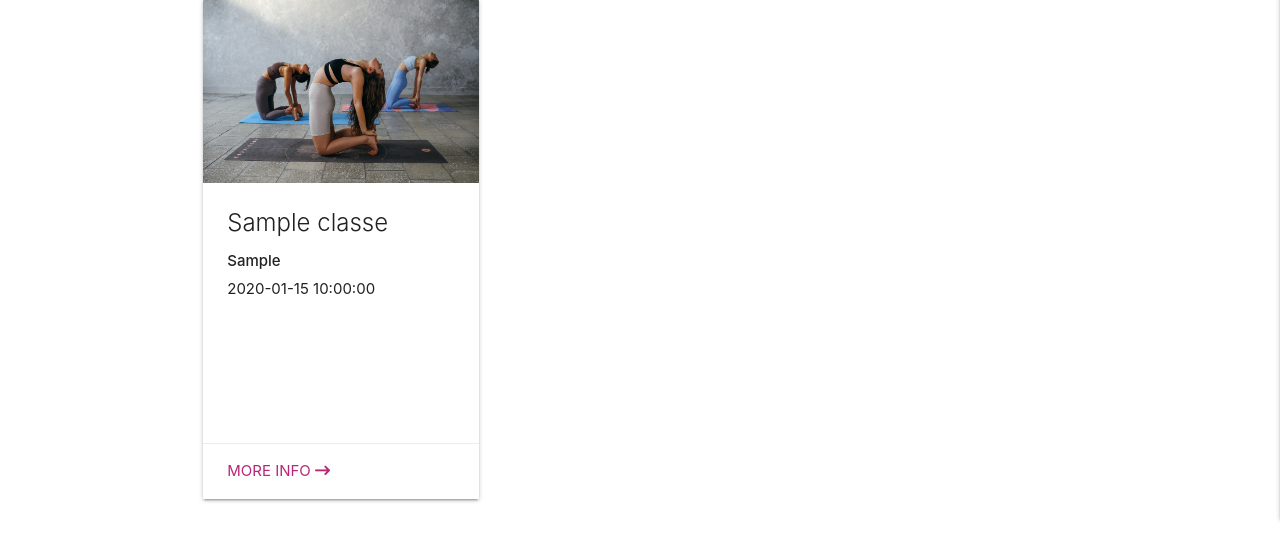
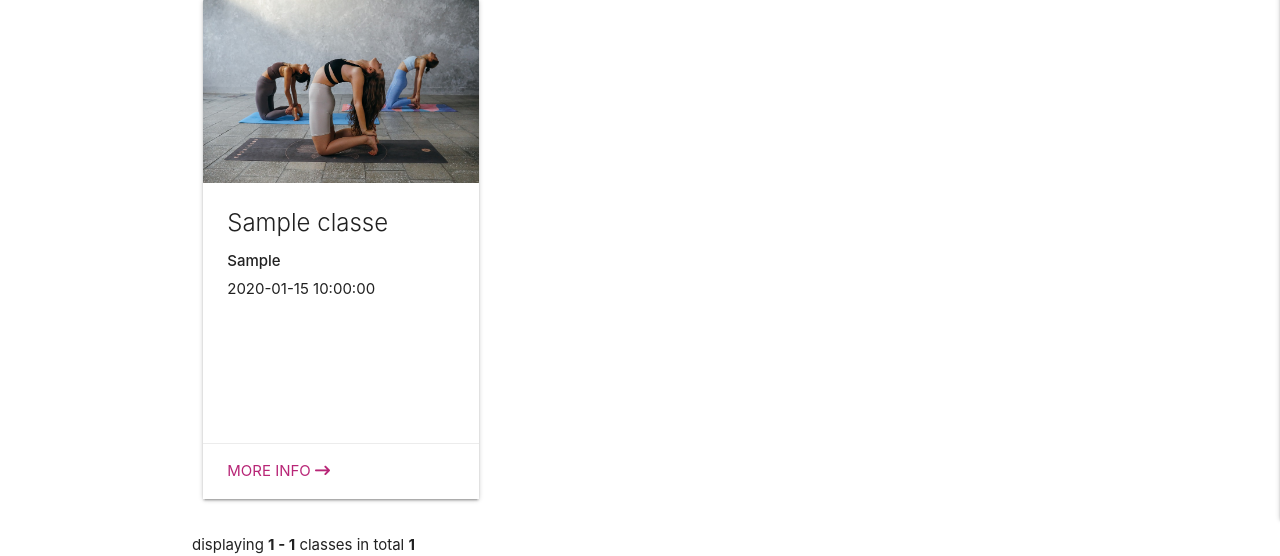
Before and after one commit to monika-hrda/yoga-hub, a Flask app: page /search in a window 1280 px wide. Shown: the part 341-897 px from the top of the page. Before the commit the page ends 862 px from the top, so only its background shows below. Run offline with Flask 2, Linux system fonts and the light colour scheme; a database or web service that is not in the repository returns one stand-in record (values such as "Sample title"); some libraries are stand-ins or nearby versions.

Commit message:
Add Pagination to Classes page, also paginate Search results

```diff
--- a/app.py
+++ b/app.py
@@ -5,6 +5,7 @@ from flask import (
 from flask_pymongo import PyMongo
 from bson.objectid import ObjectId
 from werkzeug.security import generate_password_hash, check_password_hash
+from flask_paginate import Pagination
 if os.path.exists("env.py"):
     import env
 
@@ -26,9 +27,28 @@ def home():
 
 @app.route("/classes")
 def get_classes():
-    # list() will convert the Mongo Cursor Object into a proper list
-    classes = list(mongo.db.classes.find())
-    return render_template("classes.html", classes=classes)
+
+    # get the page parameter from the query string in the url
+    page = request.args.get('page', type=int, default=1)
+
+    per_page = 9
+
+    # get the clases only for the page requested, since results start at 0,
+    # and the page is 1, we need to reset the skip to page - 1
+    # and then mutltiply by the classes per page
+    classes = mongo.db.classes.find({}).skip((page-1)*per_page).limit(per_page)
+
+    # count total number of classes / documents
+    total = mongo.db.classes.count_documents({})
+
+    # set the page parameters
+    pagination = Pagination(
+        per_page=per_page, page=page, total=total, record_name='classes'
+    )
+
+    return render_template(
+        "classes.html", classes=list(classes),  pagination=pagination
+    )
 
 
 @app.route("/register", methods=["GET", "POST"])
@@ -197,8 +217,21 @@ def delete_class(class_id):
 @app.route("/search", methods=["GET", "POST"])
 def search():
     query = request.form.get("query")
-    classes = list(mongo.db.classes.find({"$text": {"$search": query}}))
-    return render_template("classes.html", classes=classes)
+    page = request.args.get('page', type=int, default=1)
+
+    per_page = 9
+
+    classes = list(mongo.db.classes.find(
+        {"$text": {"$search": query}}).skip((page-1)*per_page).limit(per_page))
+    total = len(list(mongo.db.classes.find({"$text": {"$search": query}})))
+
+    pagination = Pagination(
+        per_page=per_page, page=page, total=total, record_name='classes'
+    )
+
+    return render_template(
+        "classes.html", classes=classes,  pagination=pagination
+    )
 
 
 # 404 error (page not found)
@@ -216,4 +249,4 @@ def internal_error(error):
 if __name__ == "__main__":
     app.run(host=os.environ.get("IP"),
             port=int(os.environ.get("PORT")),
-            debug=False)
+            debug=True)
--- a/templates/classes.html
+++ b/templates/classes.html
@@ -67,4 +67,12 @@
         <h3 class="center-align">No Results Found</h3>
     {% endif %}
 
+    <!-- PAGINATION CONTAINER -->
+    <div class="pagination">
+        {% if classes|length > 0 %}
+            {{ pagination.links }}
+            {{ pagination.info }}
+        {% endif %}
+    </div>
+
 {% endblock %}
```
Also changed, not shown: README.md.
